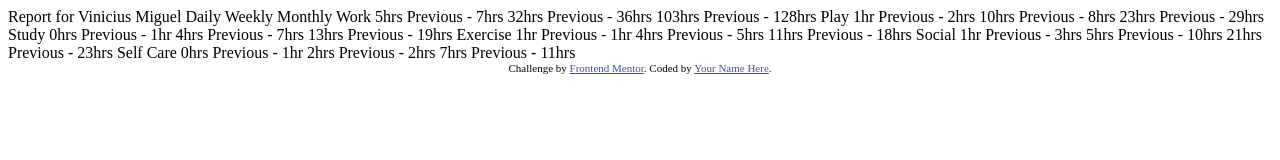
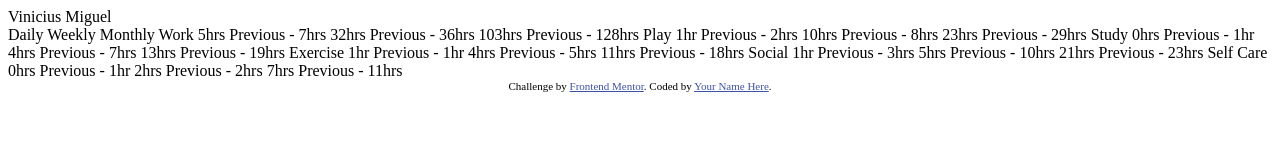
Before and after one commit to Viniciusmm10/agenda-pessoal, a plain HTML site: page index.html in a window 1280 px wide. Drawn offline with Linux system fonts and the light colour scheme.

Commit message:
mod28.03

```diff
--- a/index.html
+++ b/index.html
@@ -11,6 +11,8 @@
       sizes="32x32"
       href="./images/favicon-32x32.png"
     />
+
+    <!--------------- CSS-------------->
 
     <title>Frontend Mentor | Time tracking dashboard</title>
 
@@ -26,7 +28,9 @@
     </style>
   </head>
   <body>
-    Report for Vinicius Miguel Daily Weekly Monthly Work 5hrs
+    <div>Vinicius Miguel</div>
+
+    Daily Weekly Monthly Work 5hrs
     <!-- daily -->
     Previous - 7hrs
     <!-- daily -->
--- /dev/null
+++ b/style.css
@@ -0,0 +1,23 @@
+@import url('https://fonts.googleapis.com/css2?family=Open+Sans:wght@300;500;700&display=swap');
+
+* {
+  font-family: 'Open Sans', sans-serif;
+  margin: 0;
+  padding: 0;
+  box-sizing: border-box;
+  text-decoration: none;
+  border: none;
+  outline: none;
+  scroll-behavior: smooth;
+}
+
+:root {
+  /* ===== Cores ===== */
+  --body-color: #e4e9f7;
+  --background-color: #30323d;
+  --primary-color: hsl(246, 80%, 60%);
+  --primary-color-light: hsl(226, 43%, 10%);
+  --secondary-color: hsl(235, 46%, 20%);
+  --hover-color: #ffd54e;
+  --text-color: #fff;
+}
```
